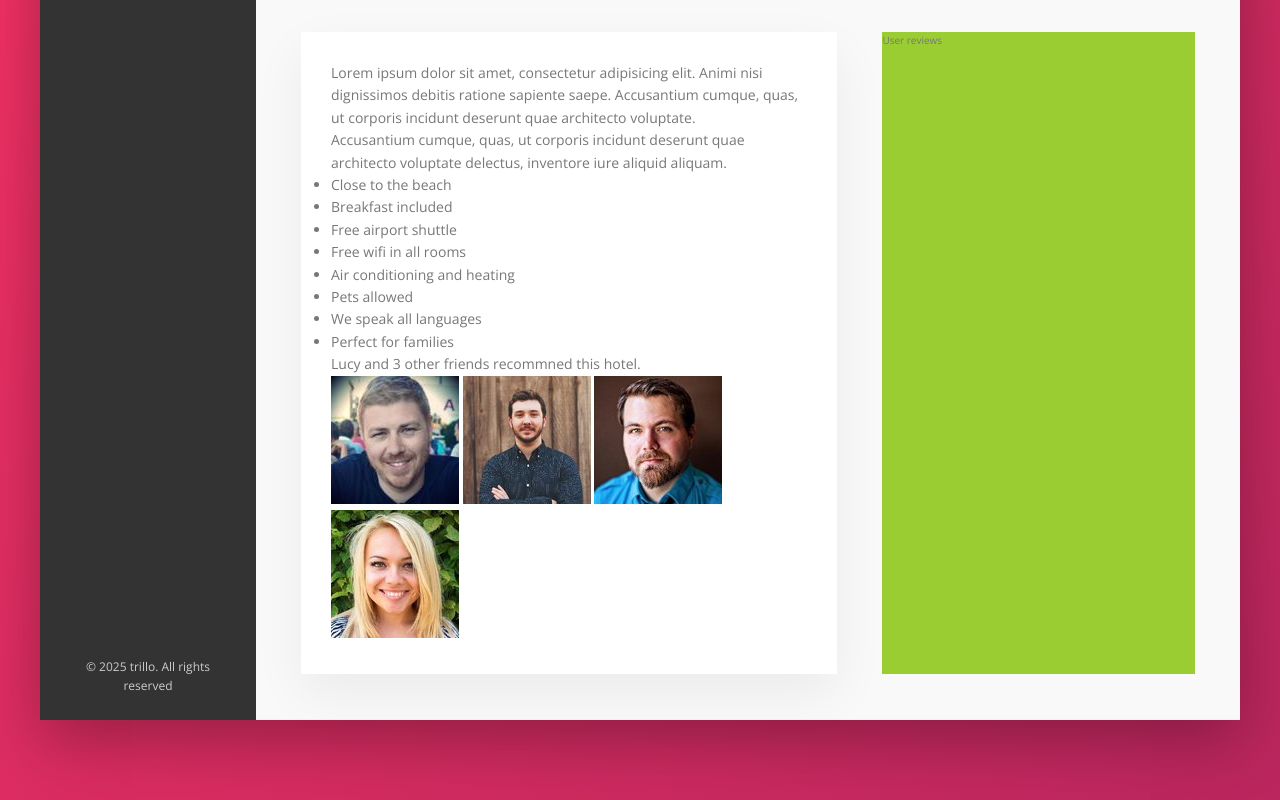
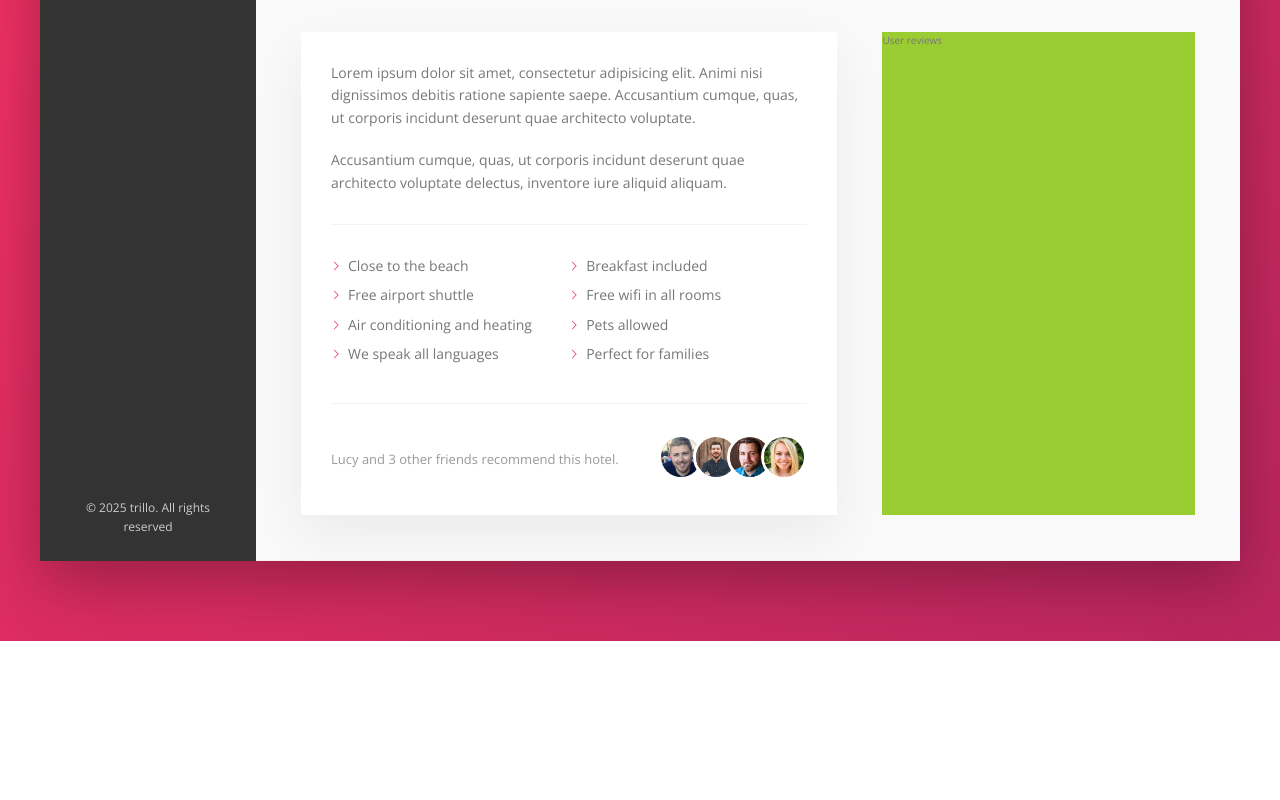
Before and after one commit to SahilS-26/trillo, a website: page index.html in a window 1280 px wide. Shown: the part 615-1415 px from the top of the page. After the commit the page ends 1256 px from the top, so only its background shows below. Drawn offline with nearby package versions, Linux system fonts and the light colour scheme.

Commit message:
description section part 2

```diff
--- a/index.html
+++ b/index.html
@@ -180,7 +180,7 @@
 
               <div class="recommend">
                 <p class="recommend__count">
-                  Lucy and 3 other friends recommned this hotel.
+                  Lucy and 3 other friends recommend this hotel.
                 </p>
                 <div class="recommend__friends">
                   <img
--- a/sass/_components.scss
+++ b/sass/_components.scss
@@ -303,3 +303,74 @@
     box-shadow: none;
   }
 }
+
+///////////////////////////
+// PARAGRAPH
+.paragraph:not(:last-of-type) {
+  margin-bottom: 2rem;
+}
+
+///////////////////////////
+// LIST
+.list {
+  margin: 3rem 0;
+  list-style: none;
+  padding: 3rem 0;
+  border-top: var(--line);
+  border-bottom: var(--line);
+
+  display: flex;
+  flex-wrap: wrap;
+
+  &__item {
+    flex: 0 0 50%;
+    margin-bottom: 0.7rem;
+  }
+
+  &__item::before {
+    content: "";
+    display: inline-block;
+    height: 1rem;
+    width: 1rem;
+    margin-right: 0.7rem;
+
+    // Older browsers
+    // background-image: url(../img/chevron-thin-right.svg);
+    // background-size: cover;
+
+    // Newer browsers - masks
+    background-color: var(--color-primary);
+    -webkit-mask-image: url(../img/chevron-thin-right.svg);
+    mask-image: url(../img/chevron-thin-right.svg);
+    -webkit-mask-size: cover;
+    mask-size: cover;
+  }
+}
+
+///////////////////////////
+// RECOMMEND
+.recommend {
+  font-size: 1.3rem;
+  color: var(--color-grey-dark-3);
+  display: flex;
+  align-items: center;
+
+  &__count {
+    margin-right: auto;
+  }
+
+  &__friend {
+  }
+
+  &__photo {
+    box-sizing: content-box;
+    height: 4rem;
+    width: 4rem;
+    border-radius: 50%;
+    border: 3px solid #fff;
+
+    &:not(:last-child) {
+      margin-right: -1.5rem;
+    }
+  }
+}
```
Also changed, not shown: css/style.css, 1 other file.
